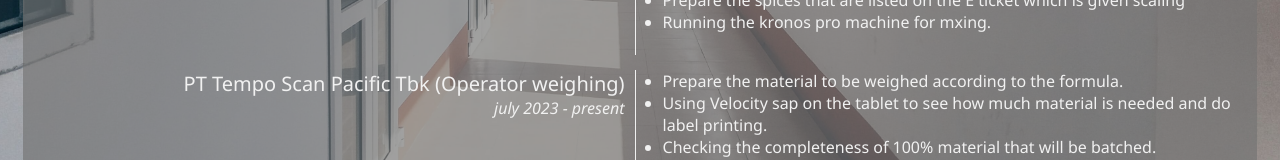
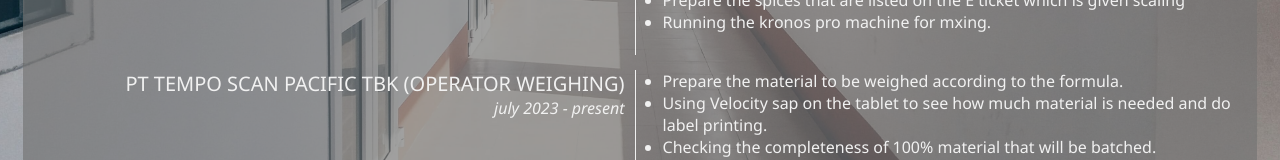
Before and after one commit to adipratamajaya/Adipratamajaya, a plain HTML site: page index.html in a window 1280 px wide. Shown: the part 1725-1885 px from the top of the page. Drawn offline with Linux system fonts and the light colour scheme.

Commit message:
update uppercase

```diff
--- a/index.html
+++ b/index.html
@@ -95,7 +95,7 @@
                     </ul>
                 </div>
                 <div class="job_">
-                    <h2>PT Tempo Scan Pacific Tbk (Operator weighing)</h2>
+                    <h2>PT TEMPO SCAN PACIFIC TBK (OPERATOR WEIGHING)</h2>
                     <p><i>july 2023 - present</i></p>
                 </div>
                 <div class="des_">
```
